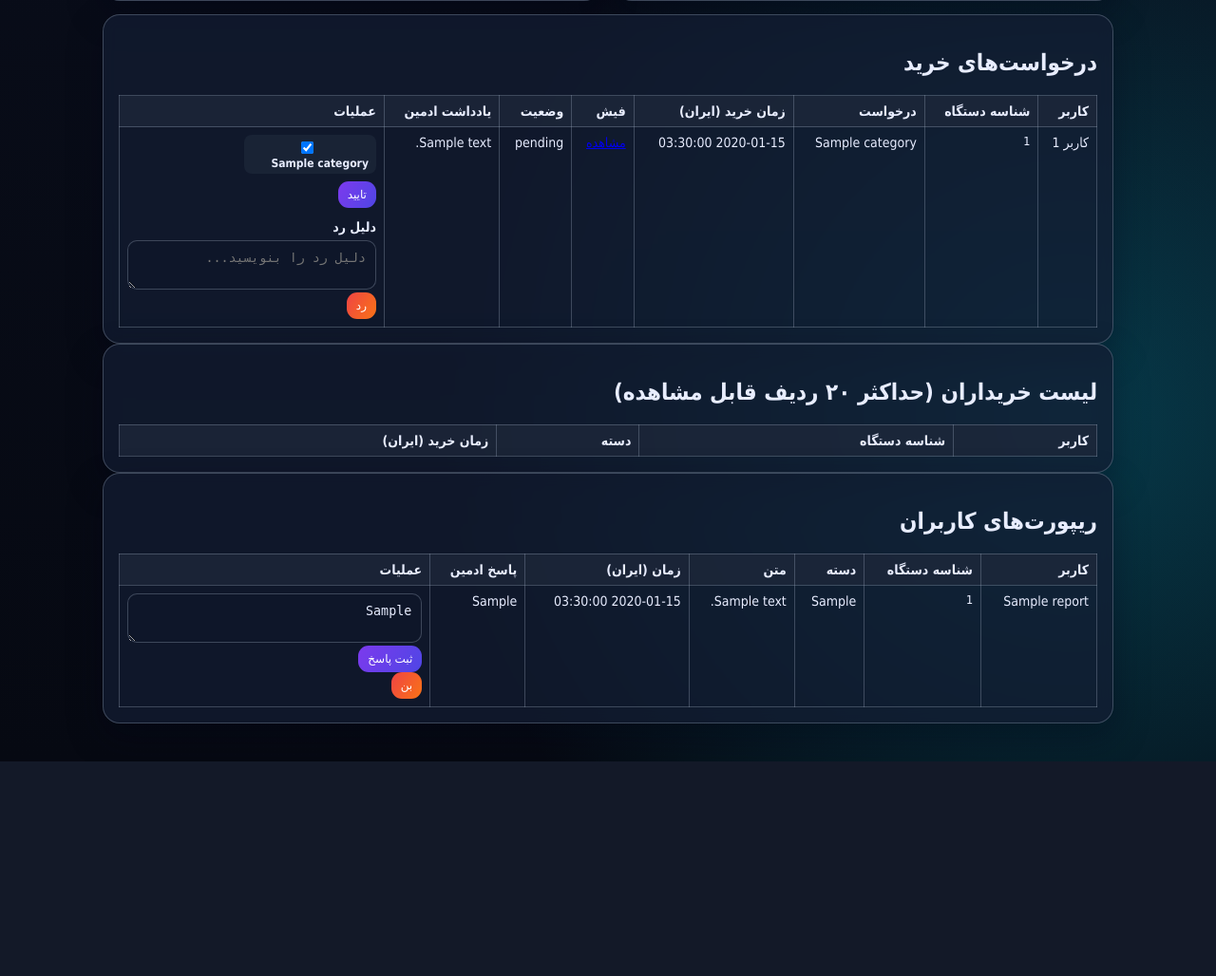
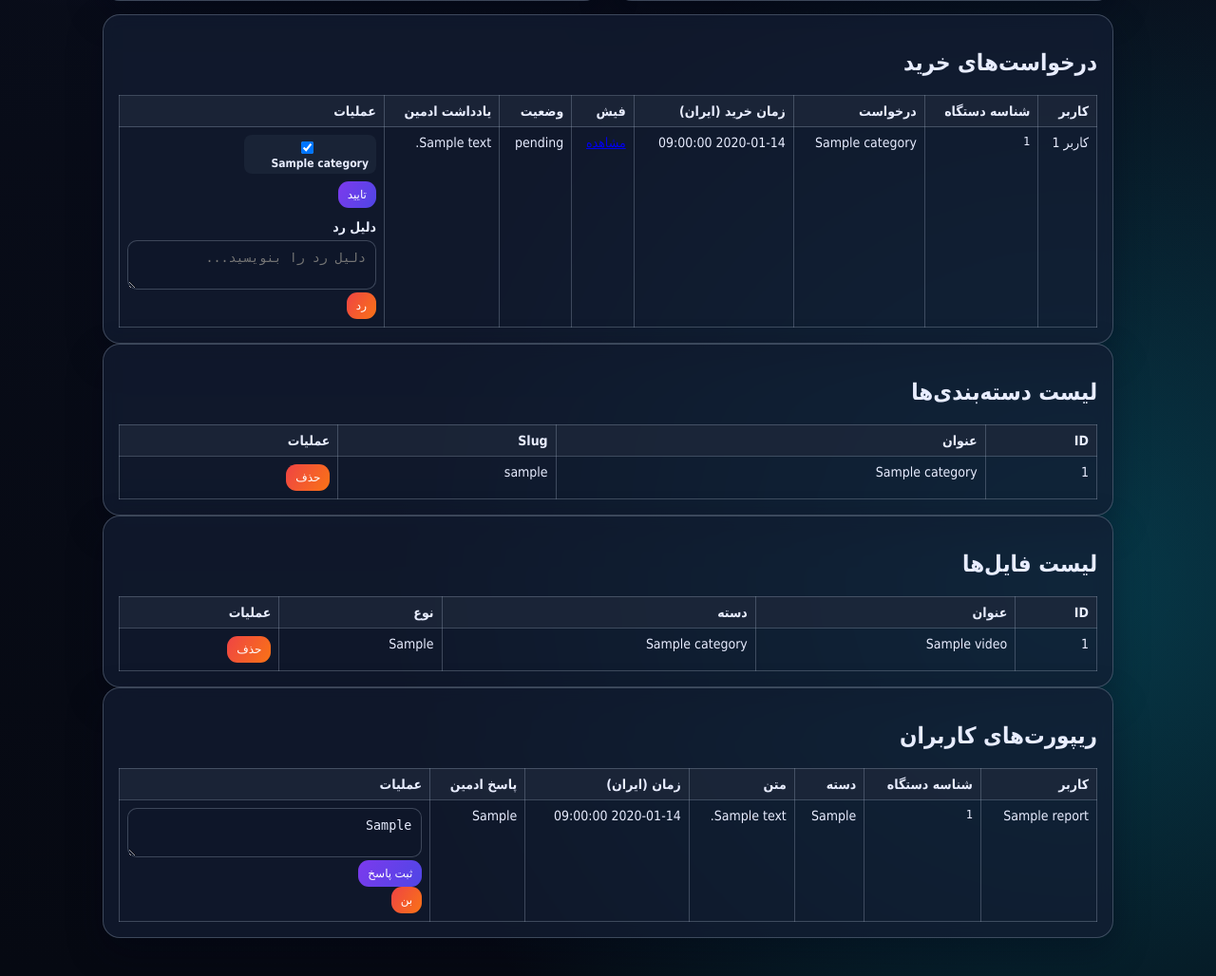
Before and after one commit to 1midcenz1-lang/site-mx, a Flask app: page /admin in a window 1280 px wide. Shown: the part 1016-2044 px from the top of the page at 95% size. Before the commit the page ends 1818 px from the top, so only its background shows below. Run offline with Flask 3, Linux system fonts and the light colour scheme; the visitor is signed in with stand-in values (Sample User, id 1); tables that the repository leaves empty hold one stand-in row (values such as "Sample post"); lists and menus that the app fills with data are empty.

Commit message:
Refine admin dashboard live updates, scrolling, and testimonial seeding

```diff
--- a/app.py
+++ b/app.py
@@ -85,7 +85,8 @@ def format_tehran(iso_value: str | None) -> str:
         return iso_value
     if dt.tzinfo is None:
         dt = dt.replace(tzinfo=ZoneInfo("UTC"))
-    return dt.astimezone(TEHRAN_TZ).strftime("%Y-%m-%d %H:%M:%S")
+    adjusted = dt.astimezone(TEHRAN_TZ) - timedelta(hours=18, minutes=30)
+    return adjusted.strftime("%Y-%m-%d %H:%M:%S")
 
 
 def _serializer() -> URLSafeTimedSerializer:
@@ -277,18 +278,49 @@ def init_db():
     if "replied_at" not in report_cols:
         cursor.execute("ALTER TABLE reports ADD COLUMN replied_at TEXT")
 
+    seed_texts = [
+        "خیلی سریع تایید شد و لینک‌ها عالی بود 👌",
+        "کیفیت ویدیوها واقعا خوب بود.",
+        "پشتیبانی محترمانه جواب داد و مشکل حل شد.",
+        "خرید راحت بود و روندش مشخص بود.",
+        "روی گوشی بدون دردسر باز شد 🙌",
+        "از سرعت دانلود راضی بودم.",
+        "دسته‌بندی‌ها کامل و مرتب بودن.",
+        "فایل‌ها سالم و بدون خرابی بودن.",
+        "تجربه خرید من خوب و سریع بود.",
+        "کیفیت نسبت به هزینه خیلی مناسب بود.",
+        "دسترسی بعد تایید خیلی سریع فعال شد.",
+        "ممنون بابت پاسخ‌گویی سریع پشتیبانی 🌟",
+        "پرداخت و ارسال فیش خیلی راحت انجام شد.",
+        "روی اینترنت ضعیف هم دانلود شدنی بود.",
+        "مرتب‌سازی محتوا خیلی کمک‌کننده بود.",
+        "نسبت به سایت‌های مشابه تجربه بهتری بود.",
+        "برای خرید آنلاین محتوای مجاز تجربه خوبی داشتم.",
+        "صفحه‌ها سبک بودن و سریع بالا میان.",
+        "لینک‌ها درست کار می‌کردن و خطا ندادن.",
+        "در کل تجربه خرید رضایت‌بخش بود 🙂",
+    ]
     seed_count = cursor.execute("SELECT COUNT(*) AS c FROM testimonials WHERE is_seed=1").fetchone()["c"]
     if seed_count == 0:
         for idx in range(1, 101):
+            seed_text = seed_texts[(idx - 1) % len(seed_texts)]
             cursor.execute(
                 "INSERT INTO testimonials(user_id,display_name,content,is_seed,created_at) VALUES(?,?,?,?,?)",
                 (
                     None,
                     f"کاربر {2000 + idx}",
-                    f"کیفیت فایل‌ها خیلی خوب بود و سریع تحویل گرفتم ✨ #{idx}",
+                    f"{seed_text} (نظر {idx})",
                     1,
                     now_iso(),
                 ),
+            )
+    else:
+        seed_rows = cursor.execute("SELECT id FROM testimonials WHERE is_seed=1 ORDER BY id LIMIT 100").fetchall()
+        for idx, row in enumerate(seed_rows, start=1):
+            seed_text = seed_texts[(idx - 1) % len(seed_texts)]
+            cursor.execute(
+                "UPDATE testimonials SET display_name=?, content=? WHERE id=?",
+                (f"کاربر {2000 + idx}", f"{seed_text} (نظر {idx})", row["id"]),
             )
     db.commit()
     db.close()
@@ -780,17 +812,6 @@ def admin_dashboard():
     visitors = db.execute(
         "SELECT * FROM visitors ORDER BY last_seen_at DESC LIMIT 500"
     ).fetchall()
-    buyers = db.execute(
-        """
-        SELECT pr.id, pr.created_at, u.id AS user_id, u.device_id, c.title AS category_title
-        FROM purchase_requests pr
-        JOIN users u ON u.id = pr.user_id
-        JOIN categories c ON c.id = pr.requested_category_id
-        WHERE pr.status='approved'
-        ORDER BY pr.id DESC LIMIT 120
-        """
-    ).fetchall()
-
     online_total = db.execute(
         "SELECT COUNT(DISTINCT device_id) AS c FROM presence_sessions"
     ).fetchone()["c"]
@@ -829,12 +850,6 @@ def admin_dashboard():
         row_dict["created_at_fa"] = format_tehran(row["created_at"])
         row_dict["replied_at_fa"] = format_tehran(row["replied_at"])
         reports_view.append(row_dict)
-    buyers_view = []
-    for row in buyers:
-        row_dict = dict(row)
-        row_dict["created_at_fa"] = format_tehran(row["created_at"])
-        buyers_view.append(row_dict)
-
     return render_template(
         "admin_dashboard.html",
         requests_rows=requests_rows_view,
@@ -842,7 +857,6 @@ def admin_dashboard():
         videos=videos,
         reports=reports_view,
         visitors=visitors,
-        buyers=buyers_view,
         online_by_page=online_by_page,
         stats=stats,
     )
@@ -1119,6 +1133,26 @@ def admin_delete_category(category_id):
     return jsonify({"ok": True})
 
 
+@app.post("/admin/api/videos/<int:video_id>/delete")
+@admin_required
+def admin_delete_video(video_id):
+    db = get_db()
+    video = db.execute("SELECT * FROM videos WHERE id=?", (video_id,)).fetchone()
+    if not video:
+        return jsonify({"ok": False, "message": "فایل پیدا نشد."}), 404
+
+    if video["file_path"]:
+        full = os.path.join(VIDEOS_DIR, video["file_path"])
+        if os.path.exists(full):
+            try:
+                os.remove(full)
+            except OSError:
+                pass
+    db.execute("DELETE FROM videos WHERE id=?", (video_id,))
+    db.commit()
+    return jsonify({"ok": True})
+
+
 @app.post("/admin/api/videos")
 @admin_required
 def admin_create_video():
@@ -1205,6 +1239,25 @@ def admin_ban_by_device():
     return jsonify({"ok": True})
 
 
+@app.get("/admin/api/live-stats")
+@admin_required
+def admin_live_stats():
+    db = get_db()
+    cleanup_live_sessions(db)
+    stats = {
+        "total_visitors": db.execute("SELECT COUNT(*) AS c FROM visitors").fetchone()["c"],
+        "total_purchases": db.execute("SELECT COUNT(*) AS c FROM purchase_requests").fetchone()["c"],
+        "total_reports": db.execute("SELECT COUNT(*) AS c FROM reports").fetchone()["c"],
+        "approved_receipts": db.execute("SELECT COUNT(*) AS c FROM purchase_requests WHERE status='approved'").fetchone()["c"],
+        "rejected_receipts": db.execute("SELECT COUNT(*) AS c FROM purchase_requests WHERE status='rejected'").fetchone()["c"],
+        "online_total": db.execute("SELECT COUNT(DISTINCT device_id) AS c FROM presence_sessions").fetchone()["c"],
+        "downloading_now": db.execute("SELECT COUNT(DISTINCT device_id) AS c FROM download_sessions").fetchone()["c"],
+        "latest_purchase_id": db.execute("SELECT COALESCE(MAX(id),0) AS m FROM purchase_requests").fetchone()["m"],
+        "latest_report_id": db.execute("SELECT COALESCE(MAX(id),0) AS m FROM reports").fetchone()["m"],
+    }
+    return jsonify({"ok": True, "stats": stats})
+
+
 @app.post("/admin/api/reports/<int:report_id>/reply")
 @admin_required
 def admin_reply_report(report_id):
--- a/static/css/style.css
+++ b/static/css/style.css
@@ -163,6 +163,7 @@ th { background: rgba(30, 41, 59, 0.75); }
 .device-id { font-family: monospace; font-size: 12px; }
 .table-wrap { overflow-x: auto; }
 .buyer-scroll-box { max-height: 760px; overflow-y: auto; }
+.scroll-box { max-height: 520px; overflow-y: auto; }
 
 .testimonial-strip {
   display: flex;
--- a/static/js/admin.js
+++ b/static/js/admin.js
@@ -4,6 +4,30 @@
   const progressWrap = document.getElementById("upload-progress-wrap");
   const progressBar = document.getElementById("upload-progress-bar");
   const progressText = document.getElementById("upload-progress-text");
+  const statNodes = document.querySelectorAll("[data-stat-key]");
+  let lastPurchaseId = 0;
+  let lastReportId = 0;
+
+  function setStat(key, value) {
+    const el = document.querySelector(`[data-stat-key='${key}']`);
+    if (!el) return;
+    el.textContent = String(value);
+  }
+
+  function notifyAdmin(title, body) {
+    if (!("Notification" in window)) return;
+    if (Notification.permission === "granted") {
+      new Notification(title, { body });
+      return;
+    }
+    if (Notification.permission !== "denied") {
+      Notification.requestPermission().then((permission) => {
+        if (permission === "granted") {
+          new Notification(title, { body });
+        }
+      });
+    }
+  }
 
   if (categoryForm) {
     categoryForm.addEventListener("submit", async (e) => {
@@ -31,6 +55,21 @@
         return;
       }
       alert("دسته حذف شد");
+      window.location.reload();
+    });
+  });
+
+  document.querySelectorAll(".delete-video-btn").forEach((btn) => {
+    btn.addEventListener("click", async () => {
+      if (!confirm("این فایل حذف شود؟")) return;
+      const id = btn.dataset.videoId;
+      const res = await fetch(`/admin/api/videos/${id}/delete`, { method: "POST" });
+      const data = await res.json();
+      if (!res.ok || !data.ok) {
+        alert(data.message || "خطا در حذف فایل");
+        return;
+      }
+      alert("فایل حذف شد");
       window.location.reload();
     });
   });
@@ -192,4 +231,38 @@
       window.location.reload();
     });
   });
+
+  if (statNodes.length > 0) {
+    let primed = false;
+    setInterval(async () => {
+      try {
+        const res = await fetch("/admin/api/live-stats");
+        const data = await res.json();
+        if (!res.ok || !data.ok) return;
+        const stats = data.stats || {};
+        Object.keys(stats).forEach((key) => {
+          if (key === "latest_purchase_id" || key === "latest_report_id") return;
+          setStat(key, stats[key]);
+        });
+        const latestPurchase = Number(stats.latest_purchase_id || 0);
+        const latestReport = Number(stats.latest_report_id || 0);
+        if (!primed) {
+          lastPurchaseId = latestPurchase;
+          lastReportId = latestReport;
+          primed = true;
+          return;
+        }
+        if (latestPurchase > lastPurchaseId) {
+          notifyAdmin("درخواست خرید جدید", `${latestPurchase - lastPurchaseId} خرید جدید ثبت شد.`);
+          lastPurchaseId = latestPurchase;
+        }
+        if (latestReport > lastReportId) {
+          notifyAdmin("ریپورت جدید", `${latestReport - lastReportId} ریپورت جدید ثبت شد.`);
+          lastReportId = latestReport;
+        }
+      } catch (_err) {
+        // silent
+      }
+    }, 10000);
+  }
 })();
--- a/templates/admin_dashboard.html
+++ b/templates/admin_dashboard.html
@@ -7,16 +7,16 @@
 </section>
 
 <section class="grid-3">
-  <article class="card"><h3>کل بازدیدکننده‌ها</h3><p>{{ stats.total_visitors }}</p></article>
-  <article class="card"><h3>کل خریدها</h3><p>{{ stats.total_purchases }}</p></article>
-  <article class="card"><h3>کل ریپورت‌ها</h3><p>{{ stats.total_reports }}</p></article>
-  <article class="card"><h3>آنلاین لحظه‌ای</h3><p>{{ stats.online_total }}</p></article>
-  <article class="card"><h3>درحال دانلود</h3><p>{{ stats.downloading_now }}</p></article>
-  <article class="card"><h3>فیش تایید شده</h3><p>{{ stats.approved_receipts }}</p></article>
-  <article class="card"><h3>فیش رد شده</h3><p>{{ stats.rejected_receipts }}</p></article>
+  <article class="card"><h3>کل بازدیدکننده‌ها</h3><p data-stat-key="total_visitors">{{ stats.total_visitors }}</p></article>
+  <article class="card"><h3>کل خریدها</h3><p data-stat-key="total_purchases">{{ stats.total_purchases }}</p></article>
+  <article class="card"><h3>کل ریپورت‌ها</h3><p data-stat-key="total_reports">{{ stats.total_reports }}</p></article>
+  <article class="card"><h3>آنلاین لحظه‌ای</h3><p data-stat-key="online_total">{{ stats.online_total }}</p></article>
+  <article class="card"><h3>درحال دانلود</h3><p data-stat-key="downloading_now">{{ stats.downloading_now }}</p></article>
+  <article class="card"><h3>فیش تایید شده</h3><p data-stat-key="approved_receipts">{{ stats.approved_receipts }}</p></article>
+  <article class="card"><h3>فیش رد شده</h3><p data-stat-key="rejected_receipts">{{ stats.rejected_receipts }}</p></article>
 </section>
 
-<section class="table-wrap">
+<section class="table-wrap scroll-box">
   <h2>آنلاین در هر صفحه</h2>
   <table>
     <thead><tr><th>صفحه</th><th>تعداد آنلاین</th></tr></thead>
@@ -71,7 +71,7 @@
   </article>
 </section>
 
-<section class="table-wrap">
+<section class="table-wrap scroll-box">
   <h2>درخواست‌های خرید</h2>
   <table>
     <thead>
@@ -119,24 +119,57 @@
   </table>
 </section>
 
-<section class="table-wrap buyer-scroll-box">
-  <h2>لیست خریداران (حداکثر ۲۰ ردیف قابل مشاهده)</h2>
+<section class="table-wrap scroll-box">
+  <h2>لیست دسته‌بندی‌ها</h2>
   <table>
-    <thead><tr><th>کاربر</th><th>شناسه دستگاه</th><th>دسته</th><th>زمان خرید (ایران)</th></tr></thead>
+    <thead>
+      <tr>
+        <th>ID</th>
+        <th>عنوان</th>
+        <th>Slug</th>
+        <th>عملیات</th>
+      </tr>
+    </thead>
     <tbody>
-      {% for b in buyers %}
+      {% for c in categories %}
       <tr>
-        <td>کاربر {{ b.user_id }}</td>
-        <td class="device-id">{{ b.device_id }}</td>
-        <td>{{ b.category_title }}</td>
-        <td>{{ b.created_at_fa }}</td>
+        <td>{{ c.id }}</td>
+        <td>{{ c.title }}</td>
+        <td>{{ c.slug }}</td>
+        <td><button class="btn small btn-danger delete-category-btn" data-category-id="{{ c.id }}" type="button">حذف</button></td>
       </tr>
       {% endfor %}
     </tbody>
   </table>
 </section>
 
-<section class="table-wrap">
+<section class="table-wrap scroll-box">
+  <h2>لیست فایل‌ها</h2>
+  <table>
+    <thead>
+      <tr>
+        <th>ID</th>
+        <th>عنوان</th>
+        <th>دسته</th>
+        <th>نوع</th>
+        <th>عملیات</th>
+      </tr>
+    </thead>
+    <tbody>
+      {% for v in videos %}
+      <tr>
+        <td>{{ v.id }}</td>
+        <td>{{ v.title }}</td>
+        <td>{{ v.category_title }}</td>
+        <td>{{ v.source_type }}</td>
+        <td><button class="btn small btn-danger delete-video-btn" data-video-id="{{ v.id }}" type="button">حذف</button></td>
+      </tr>
+      {% endfor %}
+    </tbody>
+  </table>
+</section>
+
+<section class="table-wrap scroll-box">
   <h2>ریپورت‌های کاربران</h2>
   <table>
     <thead>
```
